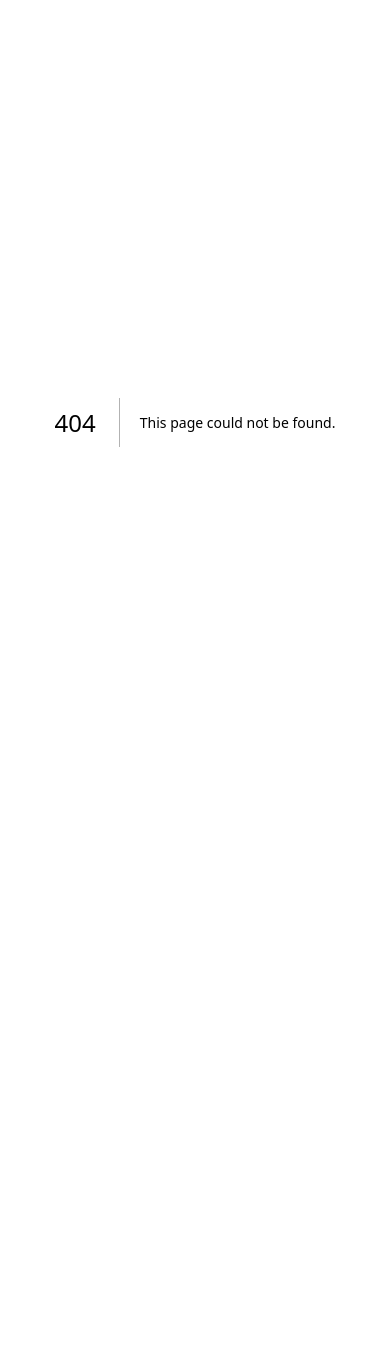
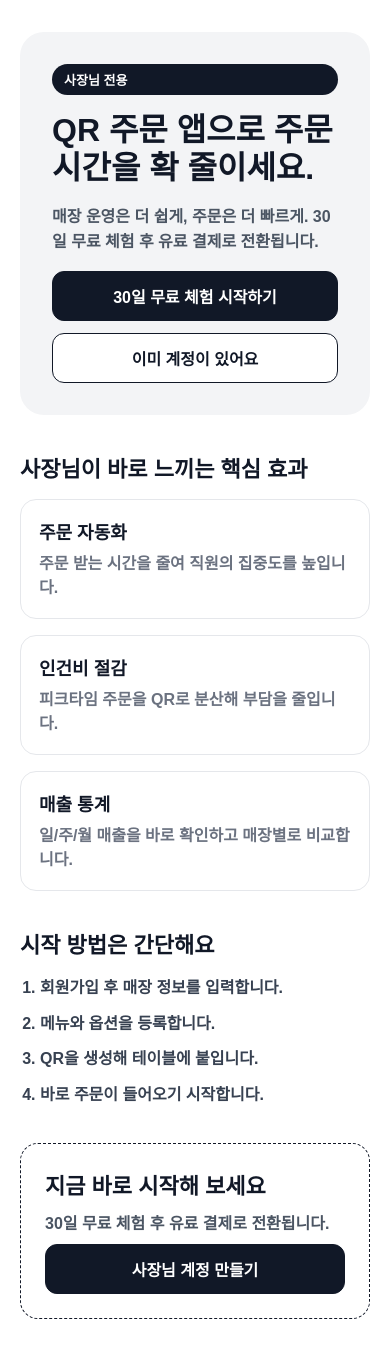
Before and after one commit to lse0907/LSE0907, a Next.js app in the folder qr-cafe-mvp/: page /owner in a window 390 px wide. Before the commit this address had no page. Shown: the top 1358 px of the page. Before the commit the page ends 844 px from the top, so only its background shows below. Built offline with nearby package versions, Linux system fonts and the light colour scheme.

Commit message:
Improve owner landing mobile layout

```diff
--- /dev/null
+++ b/qr-cafe-mvp/src/app/owner/page.tsx
@@ -0,0 +1,237 @@
+"use client";
+
+export default function OwnerLandingPage() {
+  return (
+    <main style={pageStyle} className="ownerPage">
+      <section style={heroStyle} className="ownerHero">
+        <p style={badgeStyle}>사장님 전용</p>
+        <h1 style={titleStyle} className="ownerTitle">
+          QR 주문 앱으로 주문 시간을 확 줄이세요.
+        </h1>
+        <p style={subtitleStyle} className="ownerSubtitle">
+          매장 운영은 더 쉽게, 주문은 더 빠르게. 30일 무료 체험 후 유료 결제로 전환됩니다.
+        </p>
+        <div style={ctaRowStyle} className="ownerCtaRow">
+          <a href="/signup" style={{ ...ctaStyle, background: "#111827", color: "#fff" }} className="ownerCta">
+            30일 무료 체험 시작하기
+          </a>
+          <a href="/login" style={{ ...ctaStyle, background: "#fff", color: "#111827" }} className="ownerCta">
+            이미 계정이 있어요
+          </a>
+        </div>
+      </section>
+
+      <section style={sectionStyle}>
+        <h2 style={sectionTitleStyle} className="ownerSectionTitle">
+          사장님이 바로 느끼는 핵심 효과
+        </h2>
+        <div style={cardGridStyle} className="ownerCardGrid">
+          <div style={cardStyle}>
+            <h3 style={cardTitleStyle}>주문 자동화</h3>
+            <p style={cardDescStyle}>주문 받는 시간을 줄여 직원의 집중도를 높입니다.</p>
+          </div>
+          <div style={cardStyle}>
+            <h3 style={cardTitleStyle}>인건비 절감</h3>
+            <p style={cardDescStyle}>피크타임 주문을 QR로 분산해 부담을 줄입니다.</p>
+          </div>
+          <div style={cardStyle}>
+            <h3 style={cardTitleStyle}>매출 통계</h3>
+            <p style={cardDescStyle}>일/주/월 매출을 바로 확인하고 매장별로 비교합니다.</p>
+          </div>
+        </div>
+      </section>
+
+      <section style={sectionStyle}>
+        <h2 style={sectionTitleStyle} className="ownerSectionTitle">
+          시작 방법은 간단해요
+        </h2>
+        <ol style={stepListStyle}>
+          <li style={stepItemStyle}>회원가입 후 매장 정보를 입력합니다.</li>
+          <li style={stepItemStyle}>메뉴와 옵션을 등록합니다.</li>
+          <li style={stepItemStyle}>QR을 생성해 테이블에 붙입니다.</li>
+          <li style={stepItemStyle}>바로 주문이 들어오기 시작합니다.</li>
+        </ol>
+      </section>
+
+      <section style={ctaSectionStyle} className="ownerCtaSection">
+        <h2 style={sectionTitleStyle} className="ownerSectionTitle">
+          지금 바로 시작해 보세요
+        </h2>
+        <p style={ctaDescStyle}>30일 무료 체험 후 유료 결제로 전환됩니다.</p>
+        <a href="/signup" style={{ ...ctaStyle, background: "#111827", color: "#fff" }} className="ownerCta">
+          사장님 계정 만들기
+        </a>
+      </section>
+
+      <style jsx>{`
+        @media (max-width: 640px) {
+          .ownerPage {
+            padding: 24px 16px 48px;
+            gap: 28px;
+          }
+
+          .ownerHero {
+            padding: 24px;
+            border-radius: 20px;
+          }
+
+          .ownerTitle {
+            font-size: 26px;
+          }
+
+          .ownerSubtitle {
+            font-size: 15px;
+          }
+
+          .ownerSectionTitle {
+            font-size: 20px;
+          }
+
+          .ownerCtaRow {
+            flex-direction: column;
+            align-items: stretch;
+          }
+
+          .ownerCta {
+            width: 100%;
+          }
+
+          .ownerCardGrid {
+            grid-template-columns: 1fr;
+          }
+
+          .ownerCtaSection {
+            justify-items: stretch;
+          }
+        }
+      `}</style>
+    </main>
+  );
+}
+
+const pageStyle: React.CSSProperties = {
+  maxWidth: 960,
+  margin: "0 auto",
+  padding: "32px 20px 64px",
+  display: "grid",
+  gap: 36,
+  color: "#111827",
+};
+
+const heroStyle: React.CSSProperties = {
+  padding: "32px",
+  borderRadius: 24,
+  background: "#f3f4f6",
+  display: "grid",
+  gap: 16,
+};
+
+const badgeStyle: React.CSSProperties = {
+  alignSelf: "flex-start",
+  padding: "6px 12px",
+  borderRadius: 999,
+  background: "#111827",
+  color: "#fff",
+  fontWeight: 800,
+  fontSize: 13,
+};
+
+const titleStyle: React.CSSProperties = {
+  fontSize: 32,
+  fontWeight: 900,
+  margin: 0,
+  lineHeight: 1.2,
+};
+
+const subtitleStyle: React.CSSProperties = {
+  fontSize: 16,
+  lineHeight: 1.6,
+  color: "#4b5563",
+  margin: 0,
+  fontWeight: 600,
+};
+
+const ctaRowStyle: React.CSSProperties = {
+  display: "flex",
+  flexWrap: "wrap",
+  gap: 12,
+};
+
+const ctaStyle: React.CSSProperties = {
+  padding: "12px 18px",
+  borderRadius: 12,
+  border: "1px solid #111827",
+  fontWeight: 900,
+  textDecoration: "none",
+  display: "inline-flex",
+  justifyContent: "center",
+  alignItems: "center",
+};
+
+const sectionStyle: React.CSSProperties = {
+  display: "grid",
+  gap: 16,
+};
+
+const sectionTitleStyle: React.CSSProperties = {
+  fontSize: 22,
+  fontWeight: 900,
+  margin: 0,
+};
+
+const cardGridStyle: React.CSSProperties = {
+  display: "grid",
+  gridTemplateColumns: "repeat(auto-fit, minmax(220px, 1fr))",
+  gap: 16,
+};
+
+const cardStyle: React.CSSProperties = {
+  padding: 18,
+  borderRadius: 16,
+  border: "1px solid #e5e7eb",
+  background: "#fff",
+  display: "grid",
+  gap: 8,
+};
+
+const cardTitleStyle: React.CSSProperties = {
+  margin: 0,
+  fontSize: 18,
+  fontWeight: 900,
+};
+
+const cardDescStyle: React.CSSProperties = {
+  margin: 0,
+  color: "#6b7280",
+  fontWeight: 600,
+  lineHeight: 1.5,
+};
+
+const stepListStyle: React.CSSProperties = {
+  margin: 0,
+  paddingLeft: 20,
+  display: "grid",
+  gap: 10,
+  color: "#374151",
+  fontWeight: 700,
+  lineHeight: 1.6,
+};
+
+const stepItemStyle: React.CSSProperties = {
+  margin: 0,
+};
+
+const ctaSectionStyle: React.CSSProperties = {
+  padding: "24px",
+  borderRadius: 18,
+  border: "1px dashed #111827",
+  display: "grid",
+  gap: 10,
+  justifyItems: "start",
+};
+
+const ctaDescStyle: React.CSSProperties = {
+  margin: 0,
+  color: "#4b5563",
+  fontWeight: 700,
+};
```
